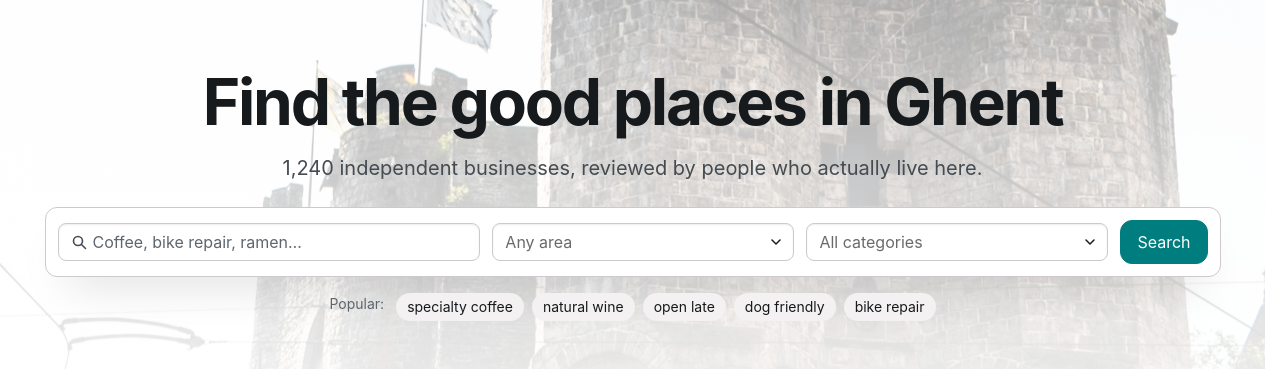
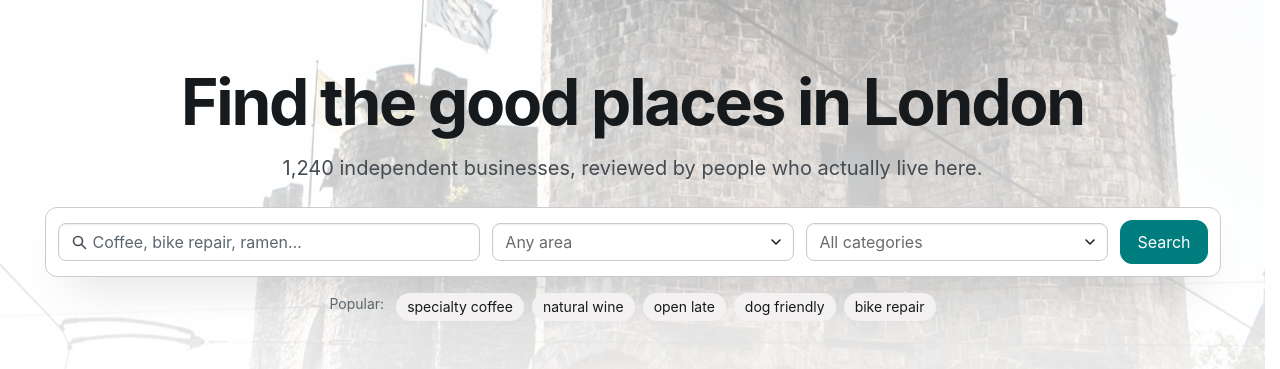
Before and after one commit to KieranChristien/Cafe-And-WIFI-Website, a Flask app: page / in a window 1280 px wide. Shown: the part 61-430 px from the top of the page. Run offline with Flask 3, Linux system fonts and the light colour scheme; data that the repository does not hold is empty; some libraries are stand-ins or nearby versions.

Commit message:
Rename location.

```diff
--- a/web/templates/index.html
+++ b/web/templates/index.html
@@ -8,8 +8,9 @@
          loading="eager">
     <div class="container">
         <div class="text-center mb-7">
-            <h1 class="fs-5xl fw-bold mb-4" style="letter-spacing:-.035em;text-wrap:balance">Find the good places in
-                Ghent</h1>
+            <h1 class="fs-5xl fw-bold mb-4" style="letter-spacing:-.035em;text-wrap:balance">
+                Find the good places in London
+            </h1>
             <p class="fs-lg fg-2 mb-0">1,240 independent businesses, reviewed by people who actually live here.</p>
         </div>
 
```
